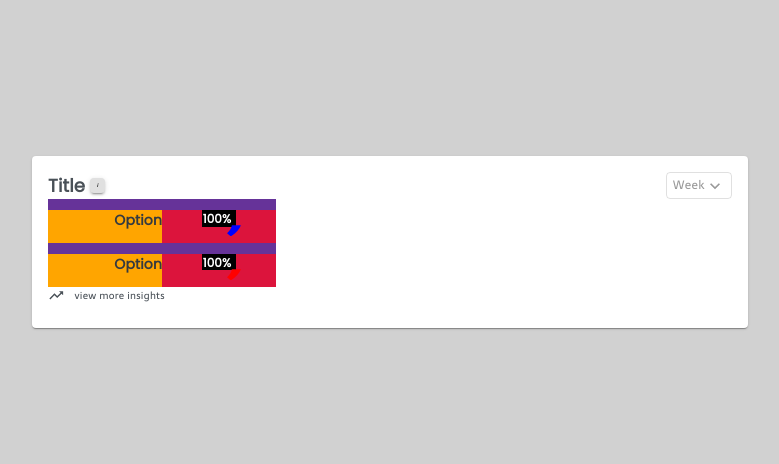
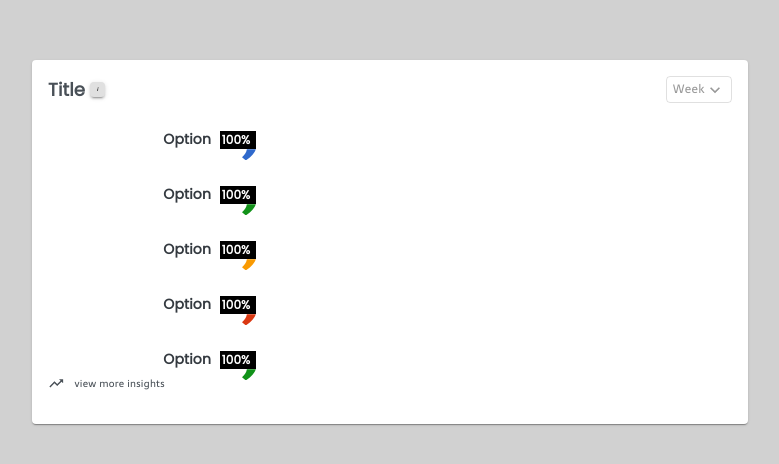
Before and after one commit to nutt-songsaksri/graph-page, a React (Create React App) app: page / in a window 1280 px wide. Shown: the part 158-622 px from the top of the page, without its empty margins (250-1029 px from the left). Built offline with nearby package versions, Linux system fonts and the light colour scheme.

Commit message:
separate the Legend component

```diff
--- a/src/App.js
+++ b/src/App.js
@@ -4,8 +4,19 @@ import { Box, Grid, Card, CardContent } from "@material-ui/core";
 import Topbar from "./components/Topbar/Topbar";
 import Viewmore from "./components/Viewmore/Viewmore";
 import Legend from "./components/Legend/Legend";
+import { Doughnut } from "react-chartjs-2";
 
 function App() {
+  // const data = {
+  //   labels: ["Red", "Green", "Yellow"],
+  //   datasets: [
+  //     {
+  //       data: [300, 50, 100],
+  //       backgroundColor: ["#FF6384", "#36A2EB", "#FFCE56"],
+  //       hoverBackgroundColor: ["#FF6384", "#36A2EB", "#FFCE56"],
+  //     },
+  //   ],
+  // };
   return (
     <Box style={{ height: "100vh", backgroundColor: "#d1d1d1" }}>
       <Grid
@@ -16,16 +27,32 @@ function App() {
         style={{ height: "100%" }}
       >
         <Grid item>
-          <Card style={{ width: 716 }}>
+          <Card style={{ width: 716, height: 364 }}>
             <CardContent>
-              <Grid container xs={12} direction="column">
-                <Grid item xs={12}>
+              <Grid container direction="column">
+                <Grid item>
                   <Topbar />
                 </Grid>
-                <Grid item xs={12}>
-                  <Legend color={"blue"} />
-                  <Legend color={"red"} />
+                {/* 29.3 */}
+                <Grid item style={{ marginTop: 26.12, marginLeft: 11 }}>
+                  <Legend color={"#2F69CC"} />
+                  {/* top={"26.12"} left={"11"} */}
                 </Grid>
+                <Grid item style={{ marginTop: 29.3, marginLeft: 11 }}>
+                  <Legend color={"#129219"} />
+                </Grid>
+                <Grid item style={{ marginTop: 29.3, marginLeft: 11 }}>
+                  <Legend color={"#F99A02"} />
+                </Grid>
+                <Grid item style={{ marginTop: 29.3, marginLeft: 11 }}>
+                  <Legend color={"#DA3812"} />
+                </Grid>
+                <Grid item style={{ marginTop: 29.3, marginLeft: 11 }}>
+                  <Legend color={"#119219"} />
+                </Grid>
+                {/* <Grid item>
+                  <Doughnut data={data} width={100} />
+                </Grid> */}
                 <Grid item xs={12}>
                   <Viewmore />
                 </Grid>
--- a/src/components/Legend/Legend.jsx
+++ b/src/components/Legend/Legend.jsx
@@ -1,86 +1,63 @@
 import React from "react";
 import { Grid, Typography } from "@material-ui/core";
+import classes from "./Legend.module.css";
 
 const Legend = (props) => {
   return (
     <Grid
-      item
       container
-      direction="row"
-      xs={4}
-      style={{
-        backgroundColor: "rebeccapurple",
-        paddingTop: "11px",
-      }}
+      // style={{
+      //   marginTop: "{props.top}",
+      //   marginLeft: "{props.left}",
+      // }}
     >
       <Grid
         item
         container
         style={{
-          backgroundColor: "crimson",
+          display: "block",
+          width: 152,
+          height: 21,
+        }}
+      >
+        <Grid item>
+          <Typography className={classes.Option}>Option</Typography>
+        </Grid>
+      </Grid>
+
+      <Grid
+        item
+        container
+        direction="column"
+        style={{
+          display: "block",
+          width: 36.37,
+          height: 25.7,
+          marginLeft: 8.81,
         }}
       >
         <Grid
           item
-          container
-          justify="flex-end"
-          alignItems="flex-start"
-          xs={6}
           style={{
-            backgroundColor: "orange",
+            backgroundColor: "#000000",
           }}
         >
-          <Typography
-            style={{
-              fontSize: 14,
-              fontWeight: 600,
-              fontFamily: "Poppins,sans-serif",
-              fontStyle: "normal",
-              color: "#343A40",
-              display: "block",
-            }}
-          >
-            Option
-          </Typography>
-        </Grid>
-
-        <Grid item container direction="column" alignItems="center" xs={6}>
-          <Grid
-            item
-            style={{
-              backgroundColor: "#000000",
-              display: "block",
-            }}
-          >
-            <Typography
-              style={{
-                fontSize: 12,
-                fontWeight: "bold",
-                fontFamily: "Poppins,sans-serif",
-                fontStyle: "normal",
-                color: "#FFFFFF",
-                display: "block",
-                marginLeft: 1,
-                marginRight: 5,
-                height: "16.456px",
-              }}
-            >
-              100%
-            </Typography>
+          <Typography className={classes.Percentage}>100%</Typography>
         </Grid>
         <Grid
           item
+          container
           style={{
-              marginLeft: 30.59,
-              height: "16.456px",
+            marginLeft: 22,
           }}
         >
-            <Grid item style={{ marginTop: "-6.19px" }}>
+          <Grid item>
             <svg
               width="14.45px"
               height="11.6px"
               viewBox="0 0 15 12"
               xmlns="http://www.w3.org/2000/svg"
+              style={{ display: "block", marginTop: -0.325 }}
             >
               <g fill={props.color}>
                 <path d="M5.03055 0.212402C4.75703 2.7744 3.08739 5.5856 0.0187988 8.6432L3.93076 11.8128C9.50951 8.3688 13.014 4.5272 14.4443 0.288003C14.4529 0.262803 14.4614 0.237602 14.47 0.212402H5.03055Z" />
@@ -90,7 +67,6 @@ const Legend = (props) => {
         </Grid>
       </Grid>
     </Grid>
-    </Grid>
   );
 };
 
--- /dev/null
+++ b/src/components/Legend/Legend.module.css
@@ -0,0 +1,20 @@
+.Option {
+  font-size: 14px !important;
+  font-weight: 600 !important;
+  font-family: "Poppins", sans-serif !important;
+  font-style: normal !important;
+  color: #343a40 !important;
+  display: block !important;
+  text-align: right;
+}
+
+.Percentage {
+  font-size: 12px !important;
+  font-weight: bold !important;
+  font-family: "Poppins", sans-serif !important;
+  font-style: normal !important;
+  color: #ffffff !important;
+  display: block !important;
+  margin-left: 2px !important;
+  margin-top: 2px !important;
+}
```
Lines whose indentation alone changed are shown as unchanged.
